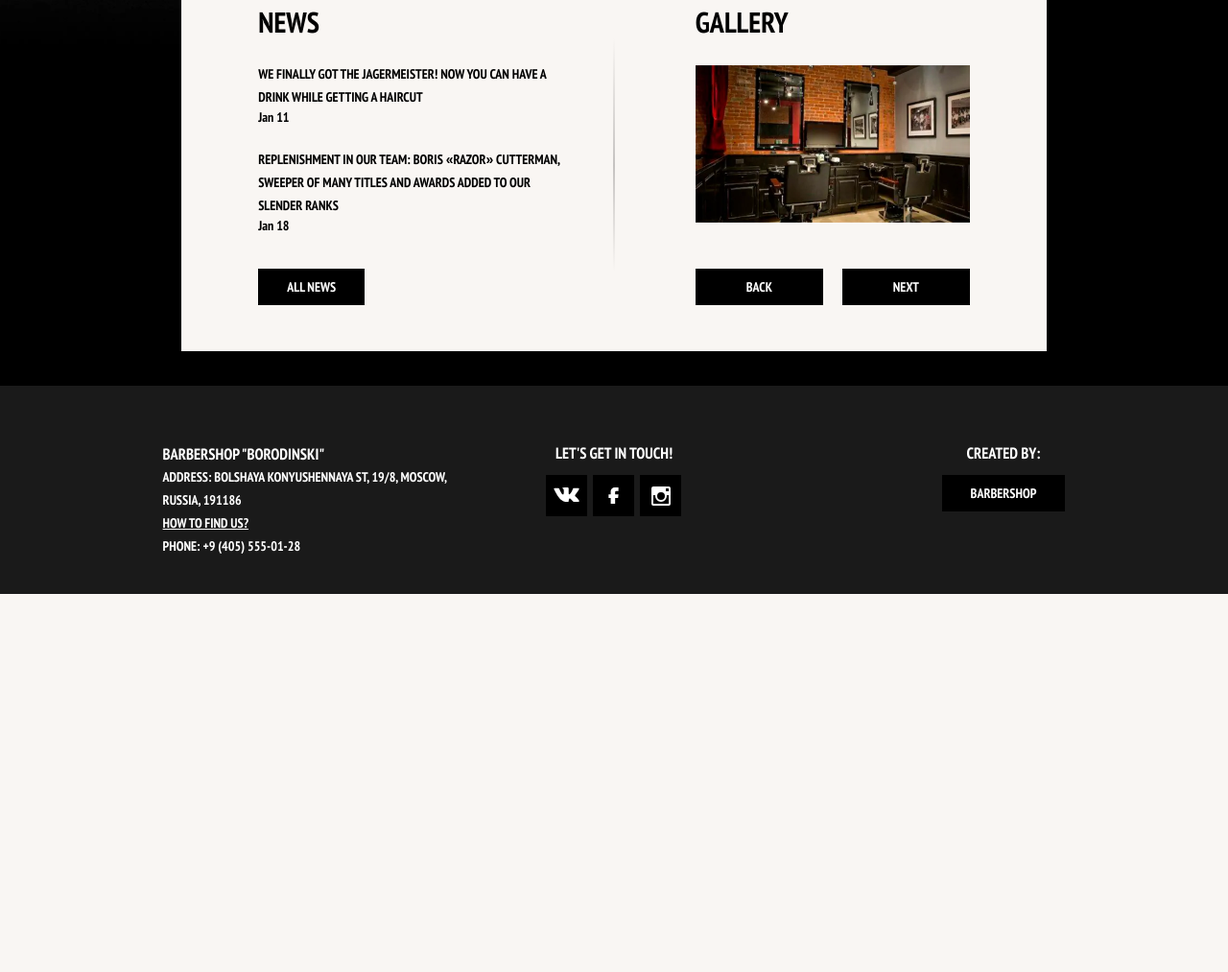
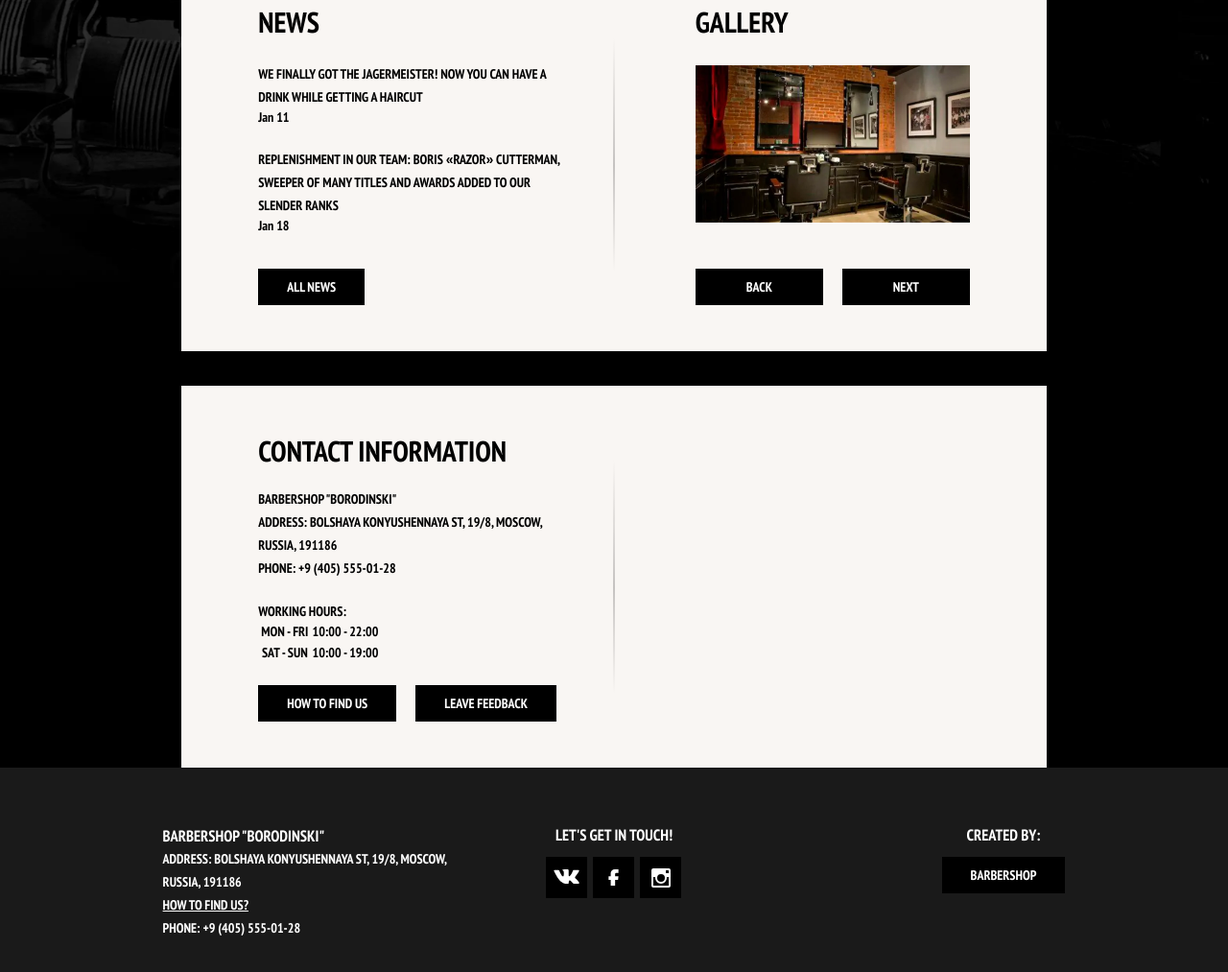
Before and after one commit to ViksPiks/barbershop, a website built with Vite: page src/index.html in a window 1280 px wide. Shown: the part 655-1668 px from the top of the page at 96% size. Before the commit the page ends 1274 px from the top, so only its background shows below. Built offline with nearby package versions, Linux system fonts and the light colour scheme.

Commit message:
feat: add contact information section

```diff
--- a/src/index.html
+++ b/src/index.html
@@ -142,6 +142,43 @@
             </section>
           </div>
         </div>
+
+        <div class="container">
+          <div class="section-wrapper">
+            <section class="contact-information">
+              <h2 class="contact-information__heading">Contact information</h2>
+              <address class="contact-information__address">
+                <p>Barbershop "Borodinski"</p>
+                <p>
+                  Address: Bolshaya Konyushennaya St, 19/8, Moscow, Russia,
+                  191186<br />
+                  <a href="tel:+9(405)555-0128">Phone: +9 (405) 555-01-28</a>
+                </p>
+              </address>
+
+              <table class="contact-information__hours">
+                <thead>
+                  Working hours:
+                </thead>
+                <tr>
+                  <th>Mon - Fri</th>
+                  <td>10:00 - 22:00</td>
+                </tr>
+                <tr>
+                  <th>Sat - Sun</th>
+                  <td>10:00 - 19:00</td>
+                </tr>
+              </table>
+              <div class="contact-information__buttons-wrapper">
+                <button class="button button--primary">How to find us</button>
+                <button type="button" class="button button--primary">
+                  Leave feedback
+                </button>
+              </div>
+            </section>
+            <div class="section-wrapper__devider"></div>
+          </div>
+        </div>
       </div>
     </main>
 
--- /dev/null
+++ b/src/styles/blocks/contact-information.css
@@ -0,0 +1,23 @@
+.contact-information {
+  font-weight: 700;
+  text-transform: uppercase;
+}
+
+.contact-information__heading {
+  font-size: 30px;
+  margin-bottom: 19px;
+}
+
+.contact-information__address {
+  line-height: 24px;
+  margin-bottom: 24px;
+}
+
+.contact-information__hours {
+  margin-bottom: 22px;
+}
+
+.contact-information__buttons-wrapper {
+  display: flex;
+  gap: 20px;
+}
--- a/src/styles/style.css
+++ b/src/styles/style.css
@@ -7,5 +7,6 @@
 @import url("blocks/section-wrapper.css");
 @import url("blocks/news.css");
 @import url("blocks/gallery.css");
+@import url("blocks/contact-information.css");
 @import url("blocks/footer.css");
 @import url("blocks/button.css");
```
